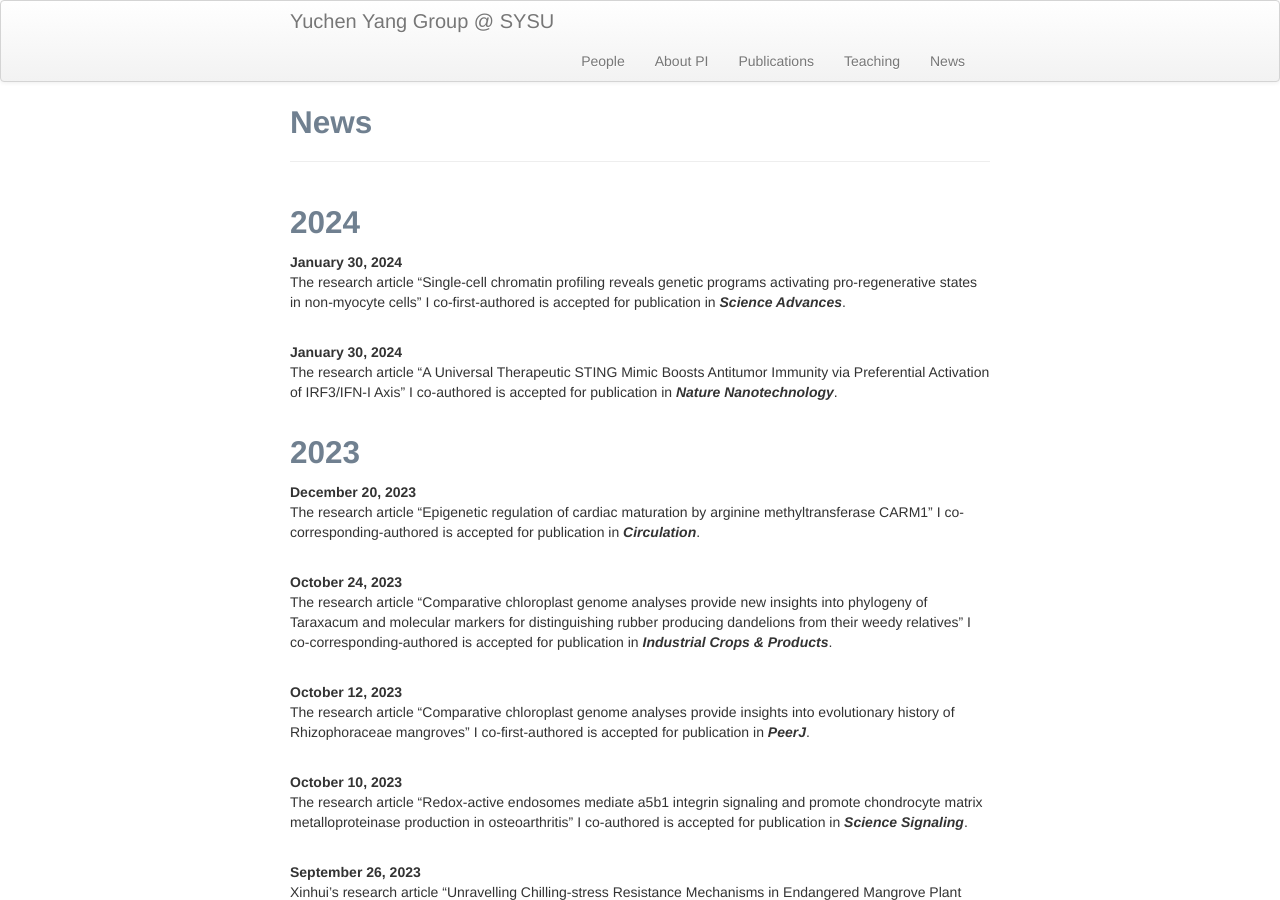
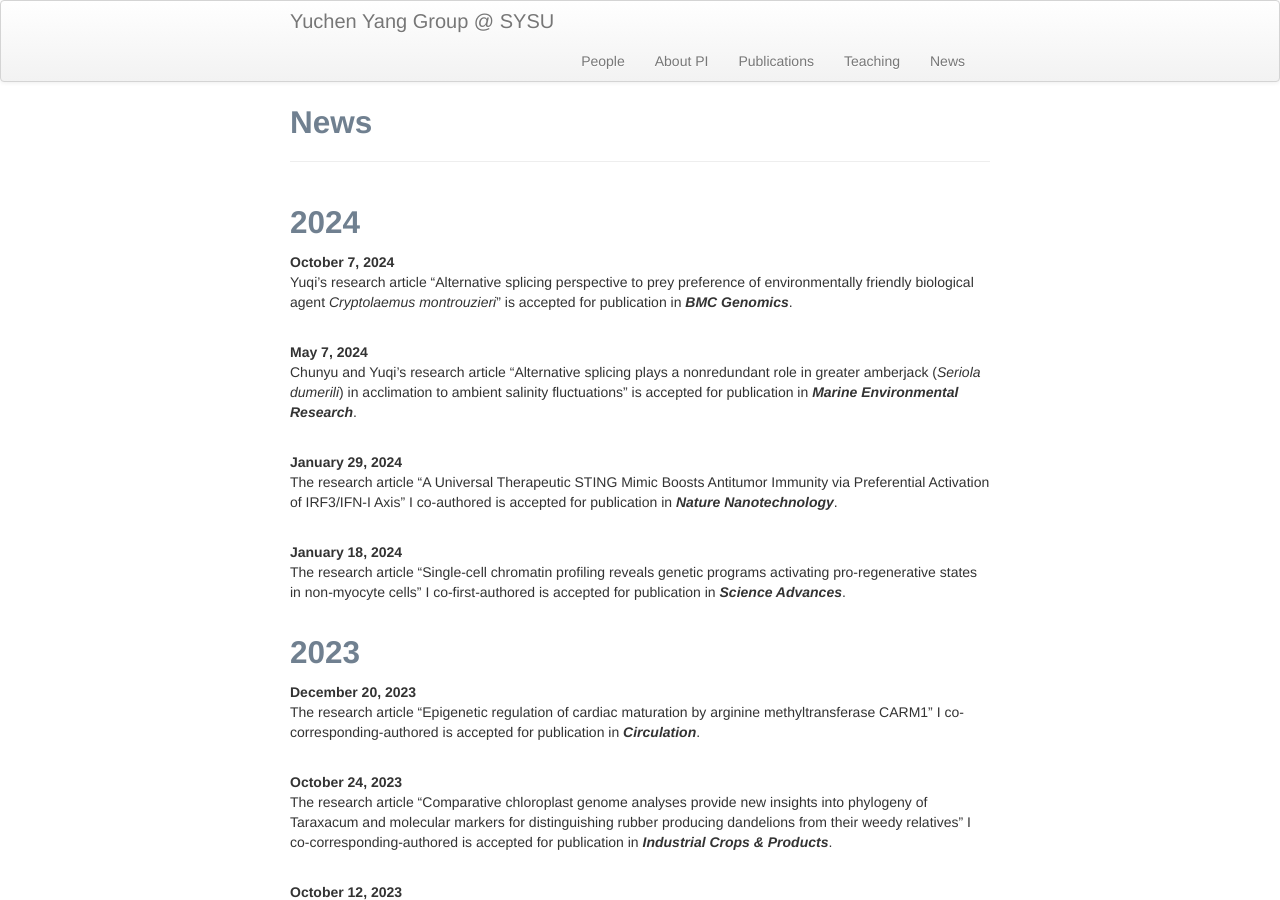
Before and after one commit to yuchenyanggroup/yuchenyanggroup.github.io, a Jekyll site: the page built from pages/News.md, in a window 1280 px wide and 900 px high. Built offline with Jekyll 4.4.1, drawn with Linux system fonts in a browser that asks for light colours.

Commit message:
Update News.md

```diff
--- a/pages/News.md
+++ b/pages/News.md
@@ -3,12 +3,20 @@ layout: page
 title: News
 ---
 ## 2024
-<b>January 30, 2024</b><br/>
-The research article "Single-cell chromatin profiling reveals genetic programs activating pro-regenerative states in non-myocyte cells" I co-first-authored is accepted for publication in ***Science Advances***. <br/>
+<b>October 7, 2024</b><br/>
+Yuqi's research article "Alternative splicing perspective to prey preference of environmentally friendly biological agent *Cryptolaemus montrouzieri*" is accepted for publication in ***BMC Genomics***. <br/>
 <br/>
 
-<b>January 30, 2024</b><br/>
+<b>May 7, 2024</b><br/>
+Chunyu and Yuqi's research article "Alternative splicing plays a nonredundant role in greater amberjack (*Seriola dumerili*) in acclimation to ambient salinity fluctuations" is accepted for publication in ***Marine Environmental Research***. <br/>
+<br/>
+
+<b>January 29, 2024</b><br/>
 The research article "A Universal Therapeutic STING Mimic Boosts Antitumor Immunity via Preferential Activation of IRF3/IFN-I Axis" I co-authored is accepted for publication in ***Nature Nanotechnology***. <br/>
+<br/>
+
+<b>January 18, 2024</b><br/>
+The research article "Single-cell chromatin profiling reveals genetic programs activating pro-regenerative states in non-myocyte cells" I co-first-authored is accepted for publication in ***Science Advances***. <br/>
 <br/>
 
 ## 2023
```
